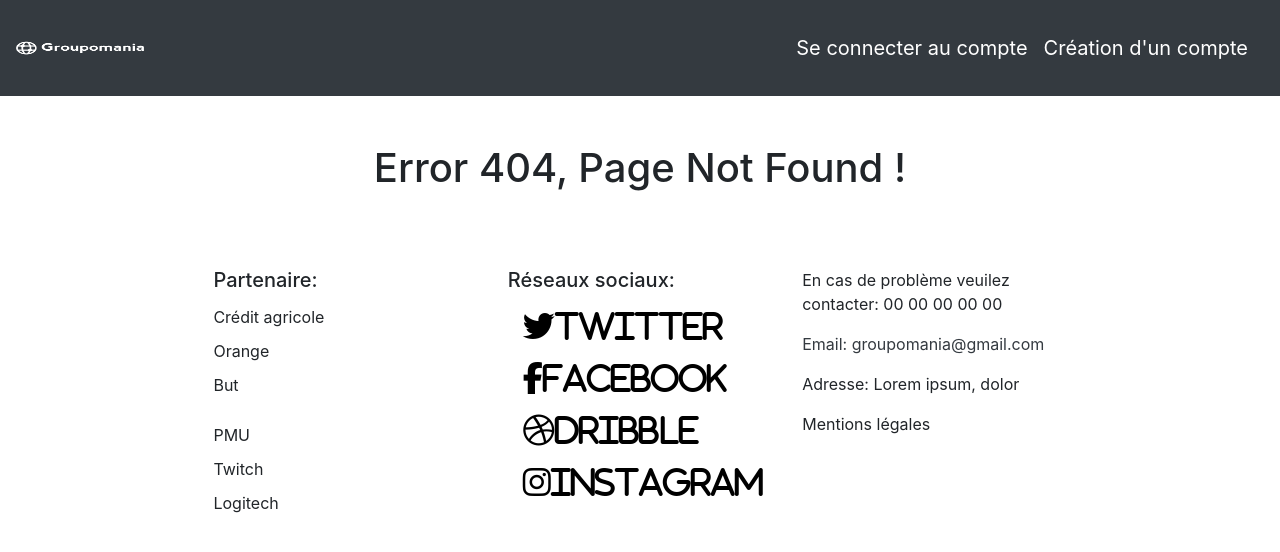
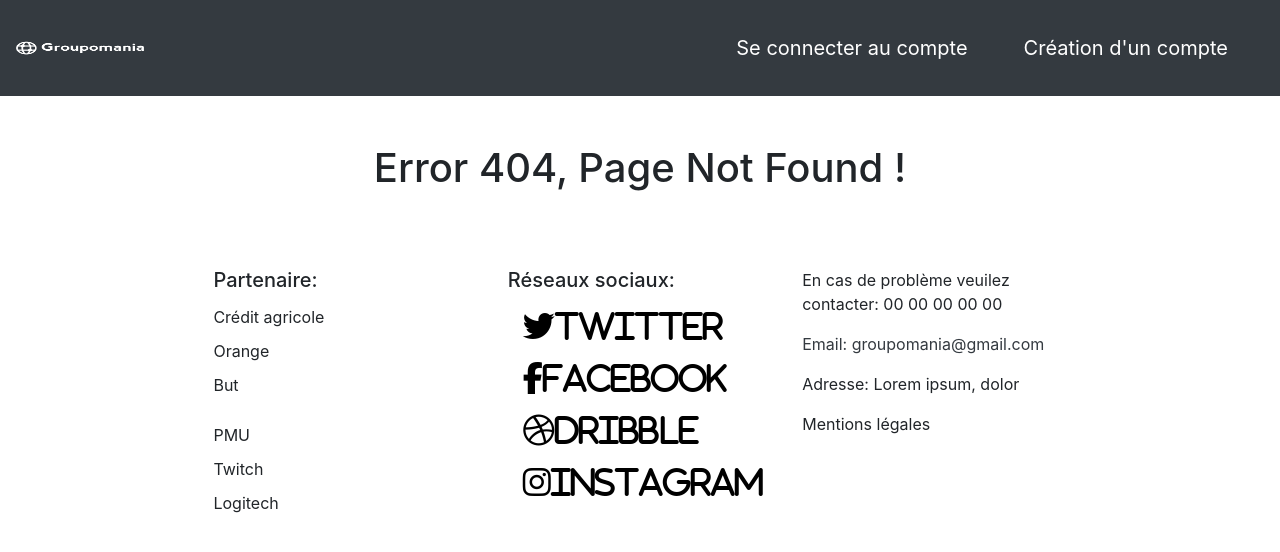
Before and after one commit to MaximeMichard/Groupomania-frontend, an Angular app: page /not-found in a window 1280 px wide. Shown: the top 552 px of the page. Built offline with nearby package versions, Linux system fonts and the light colour scheme.

Commit message:
push final

```diff
--- a/src/app/accueil/accueil.component.scss
+++ b/src/app/accueil/accueil.component.scss
@@ -14,14 +14,17 @@
 @keyframes text {
     0%{
         color: red;
-        transform: scale(0.5)
+        transform: scale(0.5);
+        opacity: 0;
     }
     50%{
         color: purple;
+        opacity: 0.5;
     }
     100%{
         color:green;
-        transform: scale(1)
+        transform: scale(1);
+        opacity: 1;
     }
 }
 @media(max-width: 430px){
--- a/src/app/app.module.ts
+++ b/src/app/app.module.ts
@@ -24,9 +24,6 @@
 import { CommentaireComponent } from './forum/commentaire/commentaire.component';
 import { CreatepostComponent } from './forum/createpost/createpost.component';
 import { UpdatePostComponent } from './forum/update-post/update-post.component';
-
-
-
 
 const appRoutes: Routes = [
   { path: 'auth/signup', component: SignupComponent },
--- a/src/app/config.ts
+++ b/src/app/config.ts
@@ -1 +1 @@
-export const urlApi = "https://app-groupomania.herokuapp.com/api";
+export const urlApi = "https://app-groupomania.herokuapp.com";  /* http://localhost:3000/api */
--- a/src/app/header/header.component.scss
+++ b/src/app/header/header.component.scss
@@ -9,3 +9,22 @@
         width: 105%;
     }
 }
+li{
+    position: relative;
+    margin:0px 20px;
+}
+
+li::after {
+    content: "";
+    display: block;
+    position: absolute;
+    width: 100%;
+    height: 3px;
+    background: #fff;
+    transform: scale(0);
+    transition: transform 0.2s ease-in-out;
+}
+
+li:hover::after{
+    transform: scale(1);
+}
```
Also changed, not shown: src/assets/Travail-déquipe-2-1080x675.png (added), src/assets/reunion.jpg (added).
